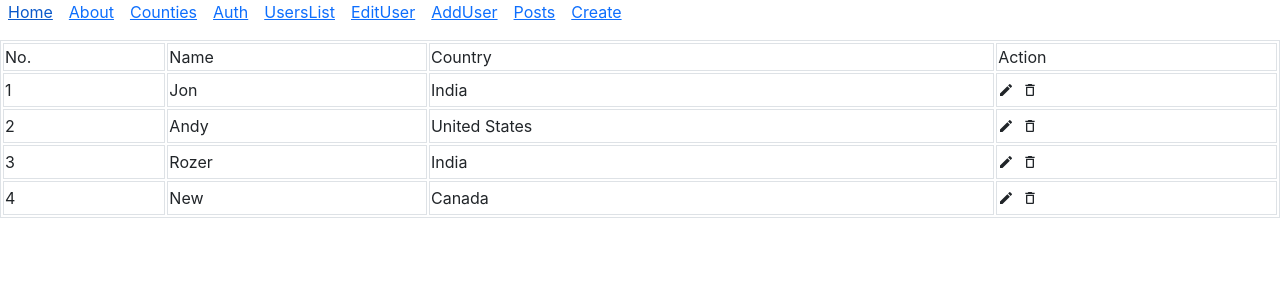
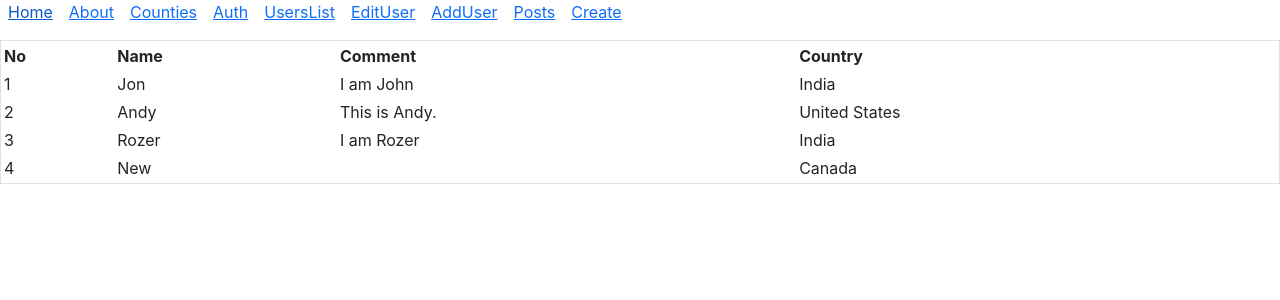
Before and after one commit to HardikDK/React, a React (Create React App) app: page /users/list in a window 1280 px wide. Shown: the top 300 px of the page. Built offline with nearby package versions, Linux system fonts and the light colour scheme; data requests are answered from the project's data file.

Commit message:
Tantack library for specific Tanstack Table basic demo implementation done other some features implementation pending

```diff
--- a/package.json
+++ b/package.json
@@ -3,6 +3,7 @@
   "version": "0.1.0",
   "private": true,
   "dependencies": {
+    "@tanstack/react-table": "^8.11.2",
     "@testing-library/jest-dom": "^5.17.0",
     "@testing-library/react": "^13.4.0",
     "@testing-library/user-event": "^13.5.0",
--- a/src/components/crud/ListTable.js
+++ b/src/components/crud/ListTable.js
@@ -3,6 +3,11 @@ import React, { useEffect, useState } from "react";
 import { MdModeEdit, MdOutlineDelete } from "react-icons/md";
 import Select from "react-select";
 import { z } from "zod";
+import {
+   useReactTable,
+   getCoreRowModel,
+   flexRender
+} from '@tanstack/react-table';
 
 const ListTable = () => {
   const [data, setData] = useState([]);
@@ -100,33 +105,54 @@ const ListTable = () => {
     { value: "ME", label: "Mexico" },
     { value: "IN", label: "India" },
   ];
+  const columns = [
+    {
+      accessorKey: 'id',
+      header: () => <span>No</span>
+    },
+    {
+      accessorKey: 'name',
+      header: 'Name'
+    },
+    {
+      accessorKey: 'comment',
+      header: () => <span>Comment</span>
+    },
+    {
+      accessorKey: 'country.label',
+      header: 'Country'
+    },
+  ]
+  const table = useReactTable({
+    data,
+    columns,
+    getCoreRowModel: getCoreRowModel(),
+  })
   return (
     <div className="block justify-center items-center">
       <table className="w-full table-auto border-separate border">
         <thead>
-          <tr>
-            <td className="border">No.</td>
-            <td className="border">Name</td>
-            <td className="border">Country</td>
-            <td className="border">Action</td>
-          </tr>
+          {table.getHeaderGroups().map(headerGroup => (
+            <tr key={headerGroup.id}>
+              {headerGroup.headers.map(header => (
+                <th key={header.id}>
+                  {flexRender(
+                    header.column.columnDef.header,
+                    header.getContext()
+                  )}
+                </th>
+              ))}
+            </tr>
+          ))}
         </thead>
         <tbody>
-          {data.map((user) => (
-            <tr key={user.id}>
-              <td className="border">{user.id}</td>
-              <td className="border">{user.name}</td>
-              <td className="border">{user.country.label}</td>
-              <td className="flex pt-2 pb-2 border">
-                <MdModeEdit
-                  className="cursor-pointer mr-2"
-                  onClick={() => getEditUserData(user.id)}
-                />
-                <MdOutlineDelete
-                  onClick={() => deleteUser(user.id)}
-                  className="cursor-pointer"
-                />
-              </td>
+          {table.getRowModel().rows.map(row => (
+            <tr key={row.id} id={row.id} className="even:bg-blue-500">
+              {row.getVisibleCells().map(cell => (
+                <td key={cell.id}>
+                  {flexRender(cell.column.columnDef.cell, cell.getContext())}
+                </td>
+              ))}
             </tr>
           ))}
         </tbody>
```
